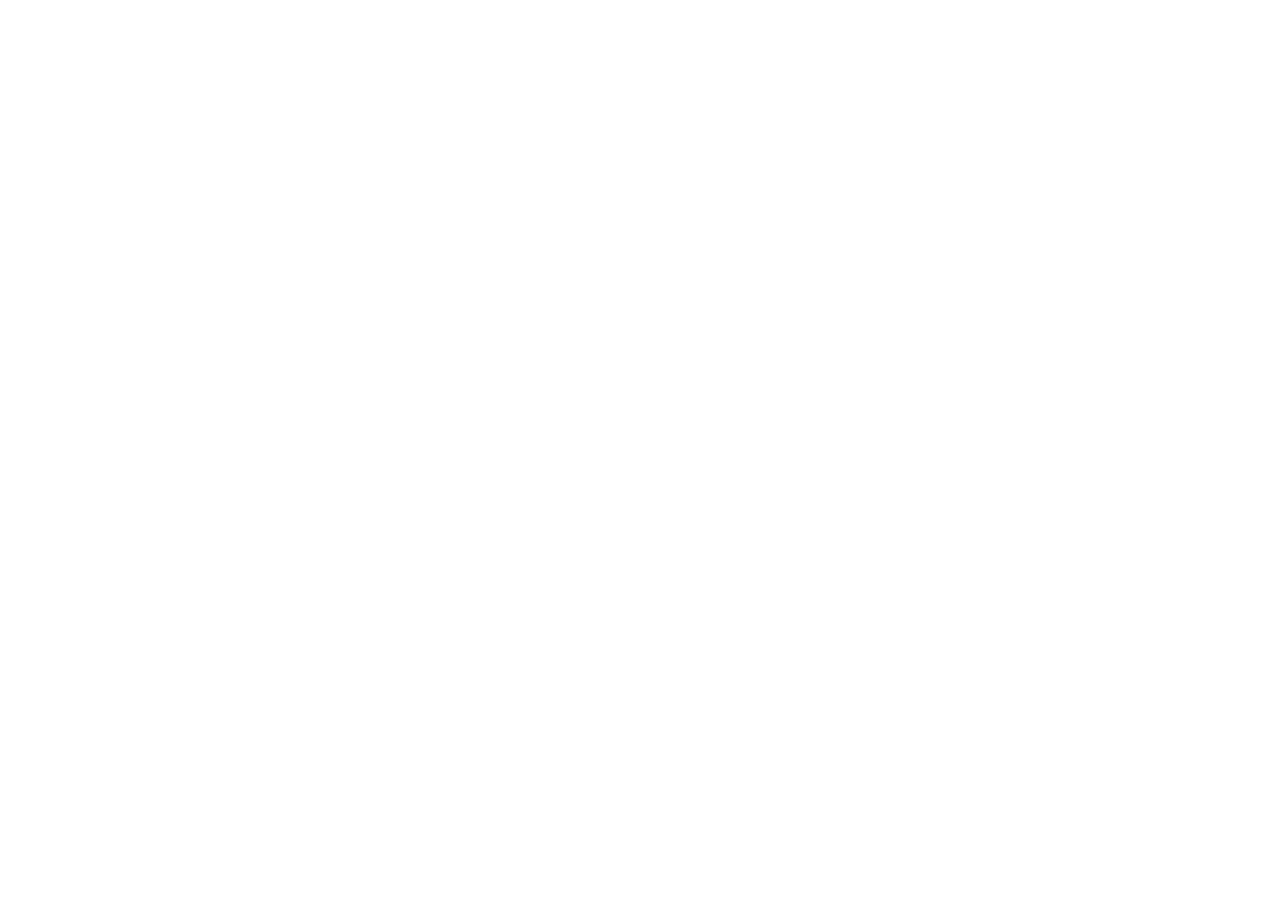
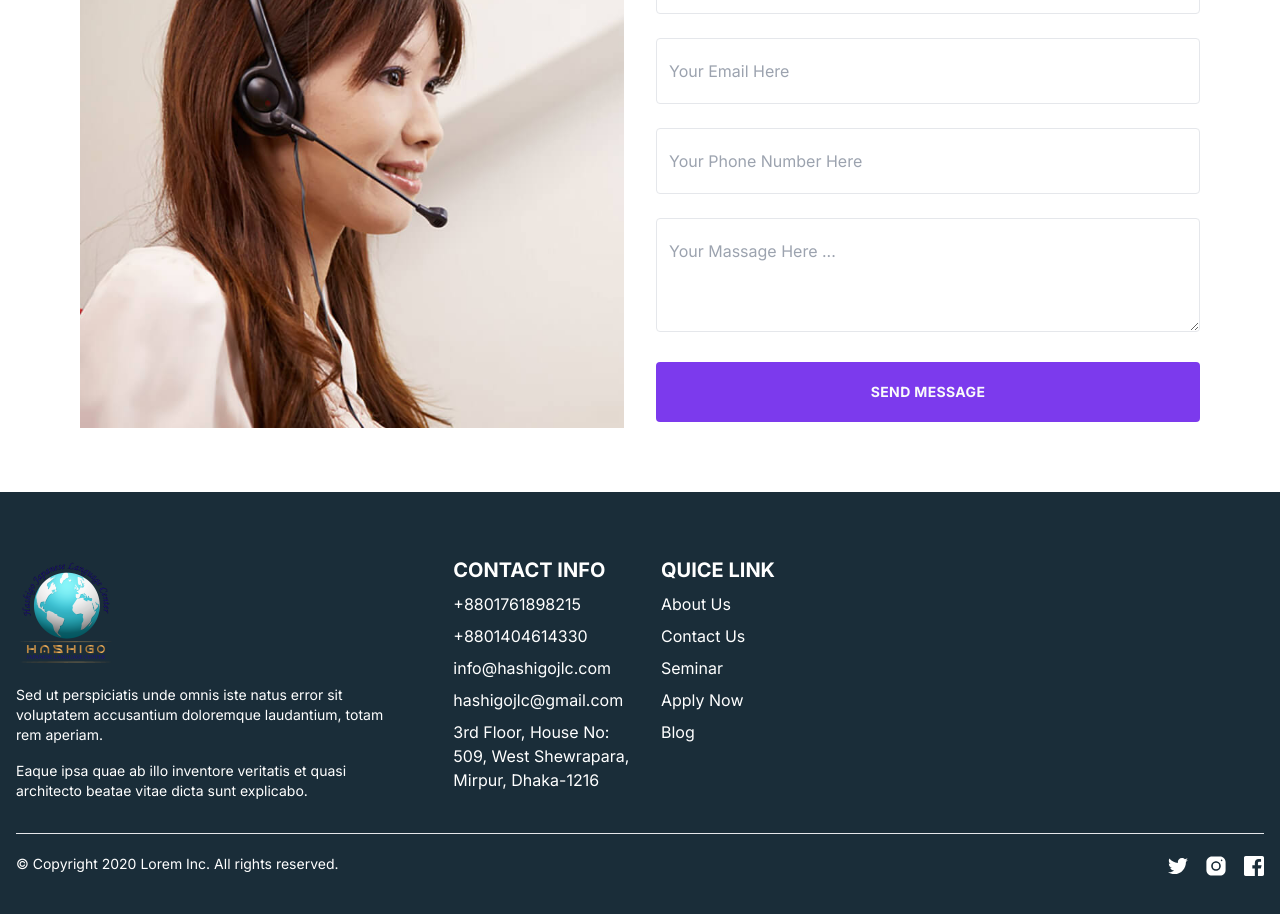
Before and after one commit to taherul77/ShiningEducation, a Next.js app: page /apply-now in a window 1280 px wide. Shown: the part 900-1814 px from the top of the page. Before the commit the page ends 800 px from the top, so only its background shows below. Built offline with nearby package versions, Linux system fonts and the light colour scheme.

Commit message:
update home page

```diff
--- a/src/app/apply-now/page.js
+++ b/src/app/apply-now/page.js
@@ -1,3 +1,4 @@
+import Apply from '@/components/page/Apply/Apply';
 import Banner from '@/components/ui/Banner/Banner'
 import React from 'react'
 
@@ -6,7 +7,7 @@
   return (
     <div>
        <Banner img={images} heading={"apply now "}></Banner>
-      apply-now
+      <Apply></Apply>
     </div>
   )
 }
--- a/src/app/layout.js
+++ b/src/app/layout.js
@@ -1,6 +1,7 @@
 import { Inter } from "next/font/google";
 import "./globals.css";
 import Nav from "@/components/ui/Nav/Nav";
+import Footer from "@/components/ui/Footer/Footer";
 
 const inter = Inter({ subsets: ["latin"] });
 
@@ -15,7 +16,7 @@
       <body className={inter.className}>
       <Nav></Nav>
       {children}
-
+      <Footer></Footer>
       </body>
     </html>
   );
--- /dev/null
+++ b/src/components/page/Apply/Apply.js
@@ -0,0 +1,61 @@
+import React from 'react'
+
+const Apply = () => {
+    const contactImg = "/image/contact/3.-Need-More-Info-Rotate-left.jpg"
+    return (
+      <div className="">
+
+
+        <div className="grid max-w-screen-xl grid-cols-1 gap-8 px-8 py-16 mx-auto rounded-lg md:grid-cols-2 md:px-5 lg:px-20  ">
+          <div className="flex flex-col justify-between">
+            <img src={contactImg} alt="" />
+          </div>
+          <form noValidate="" className="space-y-6">
+            <div className='text-4xl font-bold'>
+            Apply Now
+            </div>
+            <div>
+              <input
+                id="name"
+                type="text"
+                placeholder="Your Name Here"
+                className="w-full py-5 px-3 rounded border"
+              />
+            </div>
+            <div>
+              <input
+                id="email"
+                type=""
+                placeholder="Your Email Here"
+                className="w-full py-5 px-3 rounded border"
+              />
+            </div>
+            <div>
+              <input
+                id="email"
+                type="number"
+                placeholder="Your Phone Number Here"
+                className="w-full py-5 px-3 rounded border"
+              />
+            </div>
+            <div>
+              <textarea
+                id="message"
+                rows="3"
+                placeholder="Your Massage Here ..."
+                className="w-full py-5 px-3 rounded border"
+              ></textarea>
+            </div>
+            <button
+              type="submit"
+              className="w-full py-5 px-3 text-sm font-bold tracking-wide uppercase rounded bg-violet-600 text-gray-50"
+            >
+              Send Message
+            </button>
+          </form>
+        </div>
+      </div>
+    )
+}
+
+export default Apply
--- a/src/components/page/GalleryComponent/GalleryComponent.js
+++ b/src/components/page/GalleryComponent/GalleryComponent.js
@@ -11,10 +11,10 @@
     const image7 = "/image/12345678.jpg";
 
   return (
-    <main className="flex min-h-screen flex-col items-center justify-between p-24">
+    <main className=" flex min-h-screen flex-col items-center justify-between p-24">
 
       <div className="container flex flex-col  mx-auto ">
-        <h5 className="text-md  lg:text-2xl  font-bold py-10">
+        <h5 className="text-md  lg:text-2xl  font-bold ">
           1st Gallery
         </h5>
         <div className="flex flex-col w-full justify-center items-center sm:flex-row">
--- /dev/null
+++ b/src/components/ui/Footer/Footer.js
@@ -0,0 +1,168 @@
+import React from "react";
+
+const Footer = () => {
+  const logo = "/image/Logo.png";
+  return (
+    <footer className="px-4 divide-y bg-[#1A2D39]">
+      <div className=" pt-16 mx-auto sm:max-w-xl md:max-w-full lg:max-w-screen-xl ">
+        <div className="grid gap-16 row-gap-10 mb-8 lg:grid-cols-6">
+          <div className="md:max-w-md lg:col-span-2">
+          <div className="flex  h-50 w-50 rounded-full ">
+              <img src={logo} alt="" />
+            </div>
+            <div className="mt-4 lg:max-w-sm">
+              <p className="text-sm text-white">
+                Sed ut perspiciatis unde omnis iste natus error sit voluptatem
+                accusantium doloremque laudantium, totam rem aperiam.
+              </p>
+              <p className="mt-4 text-sm text-white">
+                Eaque ipsa quae ab illo inventore veritatis et quasi architecto
+                beatae vitae dicta sunt explicabo.
+              </p>
+            </div>
+          </div>
+          <div className="grid grid-cols-2 gap-5 row-gap-8 lg:col-span-4 md:grid-cols-4">
+            <div>
+              <p className="font-bold text-xl text-white">
+              CONTACT INFO
+              </p>
+              <ul className="mt-2 space-y-2">
+                <li>
+                  <a
+                    href="/"
+                    className="text-white transition-colors duration-300 hover:text-deep-purple-accent-400"
+                  >
+                     +8801761898215
+
+                  </a>
+                </li>
+                <li>
+                  <a
+                    href="/"
+                    className="text-white transition-colors duration-300 hover:text-deep-purple-accent-400"
+                  >
+                     +8801404614330
+
+                  </a>
+                </li>
+                <li>
+                  <a
+                    href="/"
+                    className="text-white transition-colors duration-300 hover:text-deep-purple-accent-400"
+                  >
+                    info@hashigojlc.com
+
+                  </a>
+                </li>
+                <li>
+                  <a
+                    href="/"
+                    className="text-white transition-colors duration-300 hover:text-deep-purple-accent-400"
+                  >
+                     hashigojlc@gmail.com
+
+                  </a>
+                </li>
+                <li>
+                  <a
+                    href="/"
+                    className="text-white transition-colors duration-300 hover:text-deep-purple-accent-400"
+                  >
+                     3rd Floor, House No: 509, West Shewrapara, Mirpur, Dhaka-1216
+
+                  </a>
+                </li>
+              </ul>
+            </div>
+            <div>
+              <p className="font-bold text-xl text-white">
+              QUICE LINK
+              </p>
+              <ul className="mt-2 space-y-2">
+                <li>
+                  <a
+                    href="/"
+                    className="text-white transition-colors duration-300 hover:text-deep-purple-accent-400"
+                  >
+                    About Us
+
+                  </a>
+                </li>
+                <li>
+                  <a
+                    href="/"
+                    className="text-white transition-colors duration-300 hover:text-deep-purple-accent-400"
+                  >
+                    Contact Us
+
+                  </a>
+                </li>
+                <li>
+                  <a
+                    href="/"
+                    className="text-white transition-colors duration-300 hover:text-deep-purple-accent-400"
+                  >
+                    Seminar
+
+                  </a>
+                </li>
+                <li>
+                  <a
+                    href="/"
+                    className="text-white transition-colors duration-300 hover:text-deep-purple-accent-400"
+                  >
+                    Apply Now
+
+                  </a>
+                </li>
+                <li>
+                  <a
+                    href="/"
+                    className="text-white transition-colors duration-300 hover:text-deep-purple-accent-400"
+                  >
+                     Blog
+                  </a>
+                </li>
+              </ul>
+            </div>
+
+          </div>
+        </div>
+        <div className="flex flex-col justify-between pt-5 pb-10 border-t sm:flex-row">
+          <p className="text-sm text-white">
+            © Copyright 2020 Lorem Inc. All rights reserved.
+          </p>
+          <div className="flex items-center mt-4 space-x-4 sm:mt-0">
+            <a
+              href="/"
+              className="text-white transition-colors duration-300 hover:text-deep-purple-accent-400"
+            >
+              <svg viewBox="0 0 24 24" fill="currentColor" className="h-5">
+                <path d="M24,4.6c-0.9,0.4-1.8,0.7-2.8,0.8c1-0.6,1.8-1.6,2.2-2.7c-1,0.6-2,1-3.1,1.2c-0.9-1-2.2-1.6-3.6-1.6 c-2.7,0-4.9,2.2-4.9,4.9c0,0.4,0,0.8,0.1,1.1C7.7,8.1,4.1,6.1,1.7,3.1C1.2,3.9,1,4.7,1,5.6c0,1.7,0.9,3.2,2.2,4.1 C2.4,9.7,1.6,9.5,1,9.1c0,0,0,0,0,0.1c0,2.4,1.7,4.4,3.9,4.8c-0.4,0.1-0.8,0.2-1.3,0.2c-0.3,0-0.6,0-0.9-0.1c0.6,2,2.4,3.4,4.6,3.4 c-1.7,1.3-3.8,2.1-6.1,2.1c-0.4,0-0.8,0-1.2-0.1c2.2,1.4,4.8,2.2,7.5,2.2c9.1,0,14-7.5,14-14c0-0.2,0-0.4,0-0.6 C22.5,6.4,23.3,5.5,24,4.6z" />
+              </svg>
+            </a>
+            <a
+              href="/"
+              className="text-white transition-colors duration-300 hover:text-deep-purple-accent-400"
+            >
+              <svg viewBox="0 0 30 30" fill="currentColor" className="h-6">
+                <circle cx="15" cy="15" r="4" />
+                <path d="M19.999,3h-10C6.14,3,3,6.141,3,10.001v10C3,23.86,6.141,27,10.001,27h10C23.86,27,27,23.859,27,19.999v-10   C27,6.14,23.859,3,19.999,3z M15,21c-3.309,0-6-2.691-6-6s2.691-6,6-6s6,2.691,6,6S18.309,21,15,21z M22,9c-0.552,0-1-0.448-1-1   c0-0.552,0.448-1,1-1s1,0.448,1,1C23,8.552,22.552,9,22,9z" />
+              </svg>
+            </a>
+            <a
+              href="/"
+              className="text-white transition-colors duration-300 hover:text-deep-purple-accent-400"
+            >
+              <svg viewBox="0 0 24 24" fill="currentColor" className="h-5">
+                <path d="M22,0H2C0.895,0,0,0.895,0,2v20c0,1.105,0.895,2,2,2h11v-9h-3v-4h3V8.413c0-3.1,1.893-4.788,4.659-4.788 c1.325,0,2.463,0.099,2.795,0.143v3.24l-1.918,0.001c-1.504,0-1.795,0.715-1.795,1.763V11h4.44l-1,4h-3.44v9H22c1.105,0,2-0.895,2-2 V2C24,0.895,23.105,0,22,0z" />
+              </svg>
+            </a>
+          </div>
+        </div>
+      </div>
+    </footer>
+  );
+};
+
+export default Footer;
--- a/src/components/ui/Nav/Nav.js
+++ b/src/components/ui/Nav/Nav.js
@@ -107,63 +107,88 @@
             <li className="flex">
               <Link
                 className={`link ${
-                  pathname === `/solutions`
-                    ? "flex items-center px-4 active underline underline-offset-8 text-xl font-bold"
-                    : "flex items-center hover:underline underline-offset-8 text-xl px-4"
+                  pathname === `/`
+                    ? "flex items-center px-4 active underline underline-offset-8 text-xl font-bold uppercase"
+                    : "flex items-center uppercase hover:underline underline-offset-8 text-xl px-4"
                 }`}
-                href={`/solutions`}
+                href={`/`}
               >
-                solutions
+                Home
               </Link>
             </li>
             <li className="flex mt-4">
               <Link
                 className={`link ${
-                  pathname === `/expertise`
-                    ? " flex items-center px-4 active underline  underline-offset-8 text-xl font-bold"
-                    : "flex items-center hover:underline underline-offset-8 text-xl px-4"
+                  pathname === `/services`
+                    ? " flex items-center px-4 active underline  underline-offset-8 text-xl font-bold uppercase"
+                    : "flex items-center uppercase hover:underline underline-offset-8 text-xl px-4"
                 }`}
-                href={`/expertise`}
+                href={`/services`}
               >
-                expertise
+                services
               </Link>
             </li>
             <li className="flex mt-4">
               <Link
                 className={`link ${
-                  pathname === `/about`
-                    ? "flex items-center px-4 active underline  underline-offset-8  text-xl font-bold"
-                    : "flex items-center hover:underline underline-offset-8 text-xl px-4"
+                  pathname === `/seminar`
+                    ? "flex items-center px-4 active underline  underline-offset-8  text-xl font-bold uppercase"
+                    : "flex items-center uppercase hover:underline underline-offset-8 text-xl px-4"
                 }`}
-                href={`/about`}
+                href={`/seminar`}
               >
-                about
+                seminar
               </Link>
             </li>
             <li className="flex mt-4">
               <Link
                 className={`link ${
-                  pathname === `/business`
+                  pathname === `/about-us`
                     ? "flex items-center px-4 active underline underline-offset-8 text-xl font-bold"
                     : "flex items-center hover:underline underline-offset-8 text-xl px-4"
                 }`}
-                href={`/business`}
+                href={`/about-us`}
               >
-                business
+                About us
               </Link>
             </li>
             <li className="flex mt-4">
               <Link
                 className={`link ${
-                  pathname === `/revolution`
-                    ? "flex items-center px-4 active underline underline-offset-8 text-xl font-bold"
-                    : "flex items-center hover:underline underline-offset-8 text-xl px-4"
+                  pathname === `/gallery`
+                    ? "flex items-center px-4 active underline underline-offset-8 text-xl font-bold uppercase"
+                    : "flex items-center uppercase hover:underline underline-offset-8 text-xl px-4"
                 }`}
-                href={`/revolution`}
+                href={`/gallery`}
               >
-                revolution
+                gallery
               </Link>
             </li>
+            <li className="flex mt-4">
+              <Link
+                className={`link ${
+                  pathname === `/apply-now`
+                    ? "flex items-center px-4 active underline underline-offset-8 text-xl font-bold uppercase"
+                    : "flex items-center uppercase hover:underline underline-offset-8 text-xl px-4"
+                }`}
+                href={`/apply-now`}
+              >
+                apply now
+              </Link>
+            </li>
+            <li className="flex mt-4">
+              <Link
+                className={`link ${
+                  pathname === `/contacts`
+                    ? "flex items-center px-4 active underline underline-offset-8 text-xl font-bold uppercase"
+                    : "flex items-center uppercase hover:underline underline-offset-8 text-xl px-4"
+                }`}
+                href={`/contacts`}
+              >
+                contact us
+              </Link>
+            </li>
+
           </div>
         </div>
       )}
```
